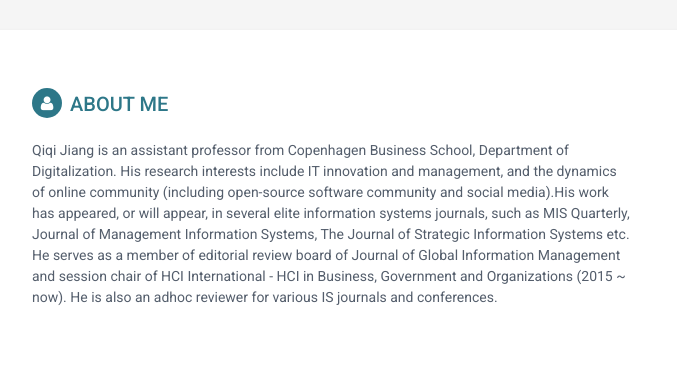
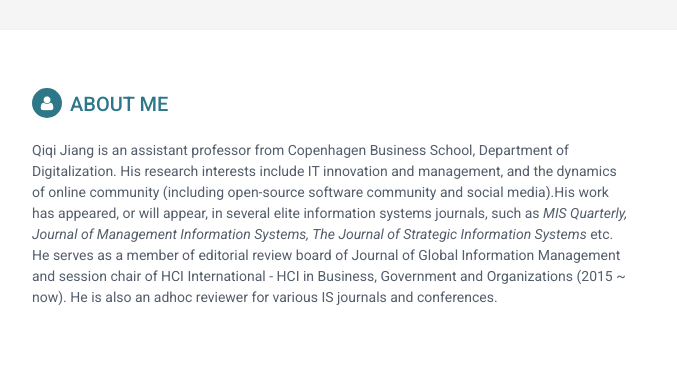
Before and after one commit to jiangqiqi77/jiangqiqi77.github.io, a plain HTML site: page index.html in a window 1280 px wide. Shown: the top 365 px of the page, 188-865 px from the left. Drawn offline with Linux system fonts and the light colour scheme.

Commit message:
Update index.html

```diff
--- a/index.html
+++ b/index.html
@@ -82,7 +82,7 @@
             <section class="section summary-section">
                 <h2 class="section-title"><i class="fa fa-user"></i>About me</h2>
                 <div class="summary">
-                    <p>Qiqi Jiang is an assistant professor from Copenhagen Business School, Department of Digitalization. His research interests include IT innovation and management, and the dynamics of online community (including open-source software community and social media).His work has appeared, or will appear, in several elite information systems journals, such as MIS Quarterly, Journal of Management Information Systems, The Journal of Strategic Information Systems etc. He serves as a member of editorial review board of Journal of Global Information Management and session chair of HCI International - HCI in Business, Government and Organizations (2015 ~ now). He is also an adhoc reviewer for various IS journals and conferences.
+                    <p>Qiqi Jiang is an assistant professor from Copenhagen Business School, Department of Digitalization. His research interests include IT innovation and management, and the dynamics of online community (including open-source software community and social media).His work has appeared, or will appear, in several elite information systems journals, such as <i>MIS Quarterly, Journal of Management Information Systems, The Journal of Strategic Information Systems</i> etc. He serves as a member of editorial review board of Journal of Global Information Management and session chair of HCI International - HCI in Business, Government and Organizations (2015 ~ now). He is also an adhoc reviewer for various IS journals and conferences.
                 </div><!--//summary-->
             </section><!--//section-->
 
```
